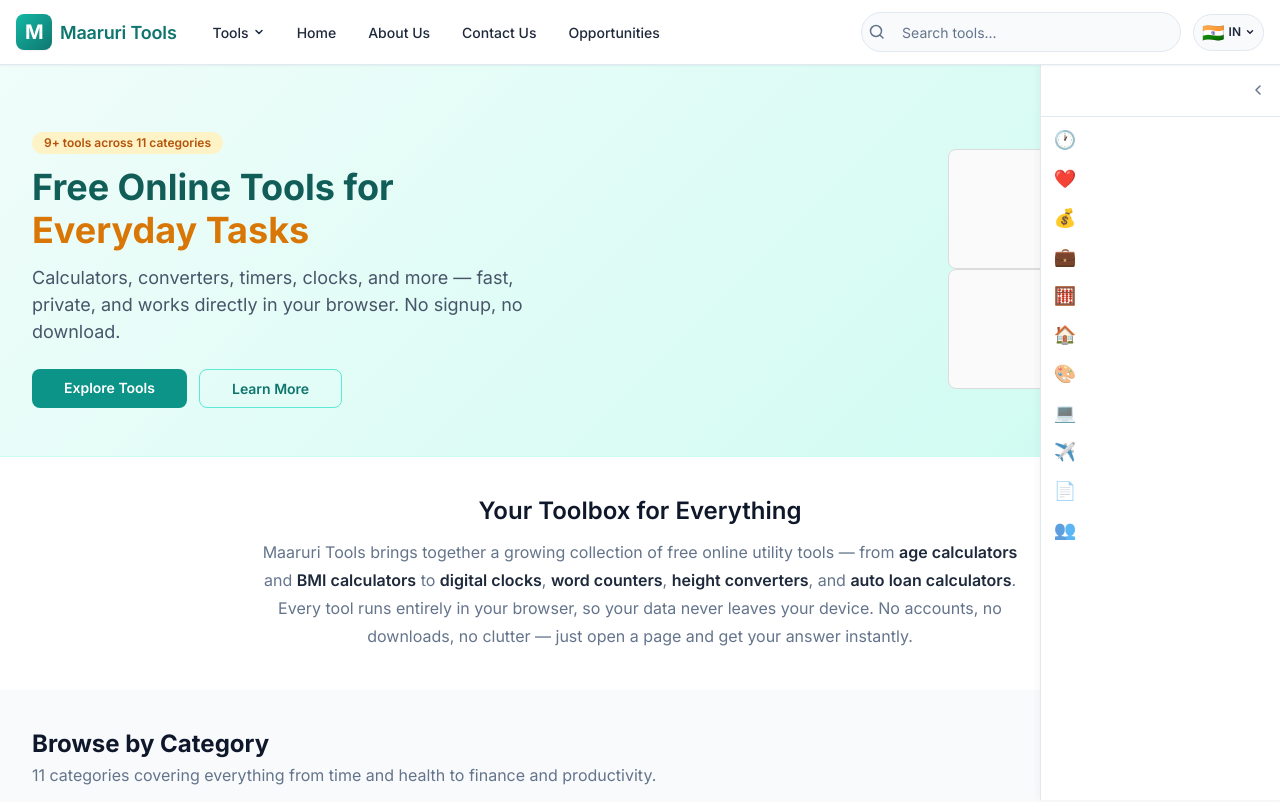
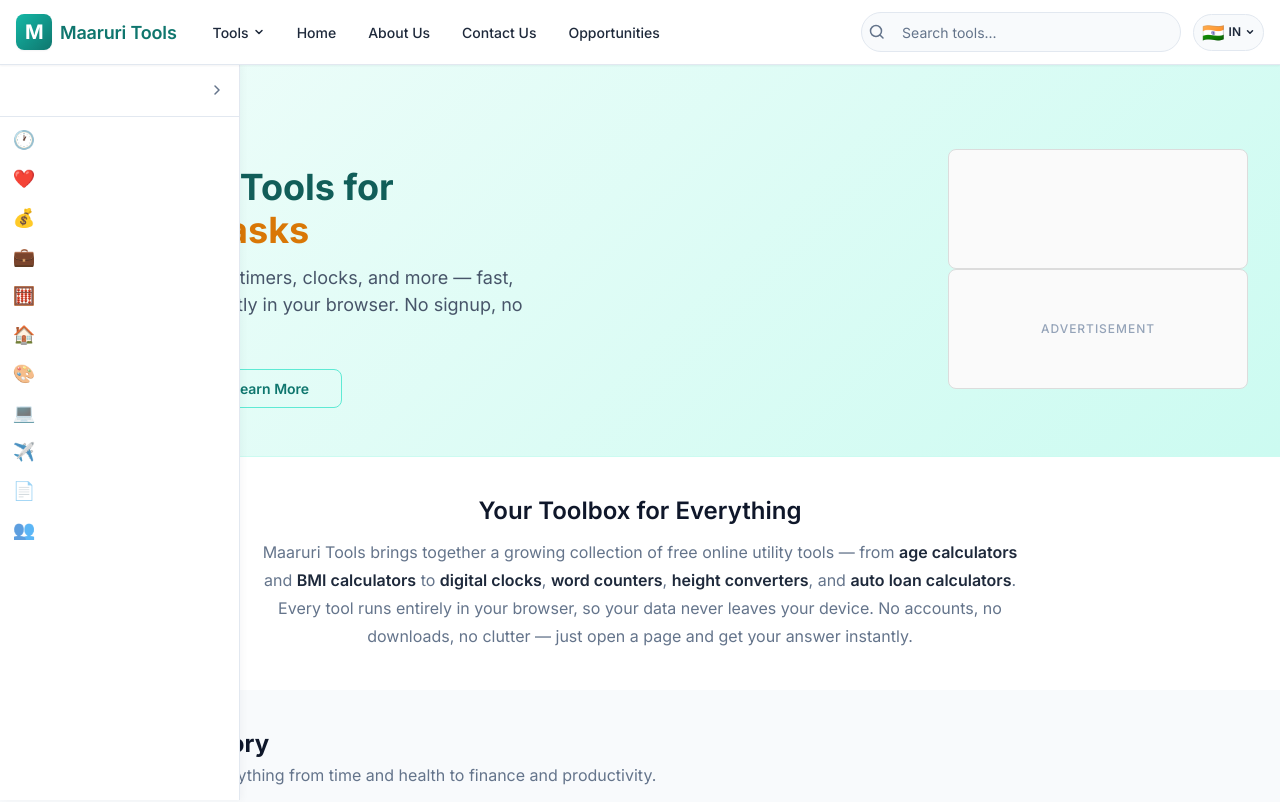
Before and after one commit to maaruriprojects/maaruri-tools-v1, an Angular app in the folder client/: page / in a window 1280 px wide. Shown: the top 802 px of the page. Built offline with nearby package versions, Linux system fonts and the light colour scheme.

Commit message:
Move sidebar to left, flip chevron

```diff
--- a/client/src/app/layout/sidebar/sidebar.html
+++ b/client/src/app/layout/sidebar/sidebar.html
@@ -29,7 +29,7 @@
     <span class="mt-sidebar__title">Categories</span>
     <button class="mt-sidebar__toggle" (click)="toggle()" aria-label="Toggle sidebar">
       <svg width="14" height="14" viewBox="0 0 14 14" fill="none">
-        <path d="M9 3L5 7L9 11" stroke="currentColor" stroke-width="1.5" stroke-linecap="round" stroke-linejoin="round"/>
+        <path d="M5 3L9 7L5 11" stroke="currentColor" stroke-width="1.5" stroke-linecap="round" stroke-linejoin="round"/>
       </svg>
     </button>
   </div>
--- a/client/src/app/layout/sidebar/sidebar.scss
+++ b/client/src/app/layout/sidebar/sidebar.scss
@@ -3,7 +3,7 @@
 :host {
   position: fixed;
   top: var(--mt-header-height);
-  right: 0;
+  left: 0;
   z-index: 900;
 }
 
@@ -12,8 +12,8 @@
   width: 64px;
   height: calc(100vh - var(--mt-header-height));
   background: var(--mt-surface);
-  border-left: 1px solid var(--mt-border);
-  box-shadow: -2px 0 8px rgba(15, 23, 42, 0.04);
+  border-right: 1px solid var(--mt-border);
+  box-shadow: 2px 0 8px rgba(15, 23, 42, 0.04);
   display: flex;
   flex-direction: column;
   overflow: hidden;
@@ -196,7 +196,7 @@
 .mt-sidebar-fab {
   position: fixed;
   bottom: var(--mt-space-6);
-  right: var(--mt-space-5);
+  left: var(--mt-space-5);
   width: 48px;
   height: 48px;
   display: flex;
@@ -247,9 +247,9 @@
   .mt-sidebar {
     position: fixed;
     top: var(--mt-header-height);
-    right: 0;
+    left: 0;
     width: 240px;
-    transform: translateX(100%);
+    transform: translateX(-100%);
     transition: transform var(--mt-transition-base), box-shadow var(--mt-transition-base);
 
     &.is-mobile-open {
```
